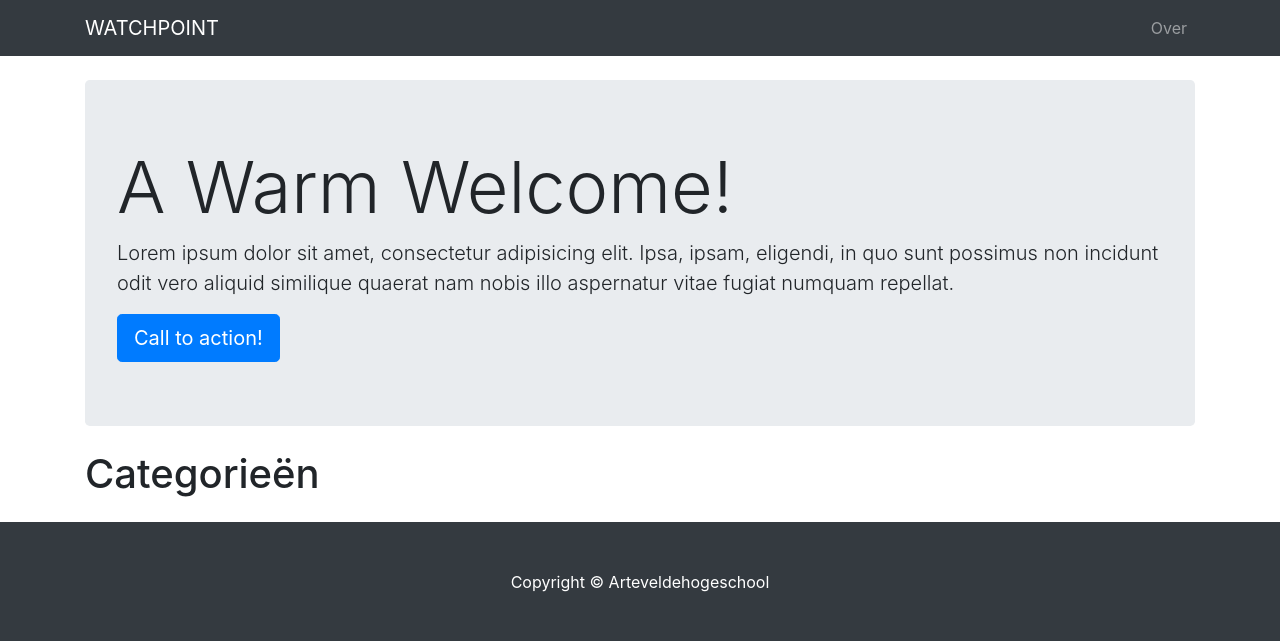
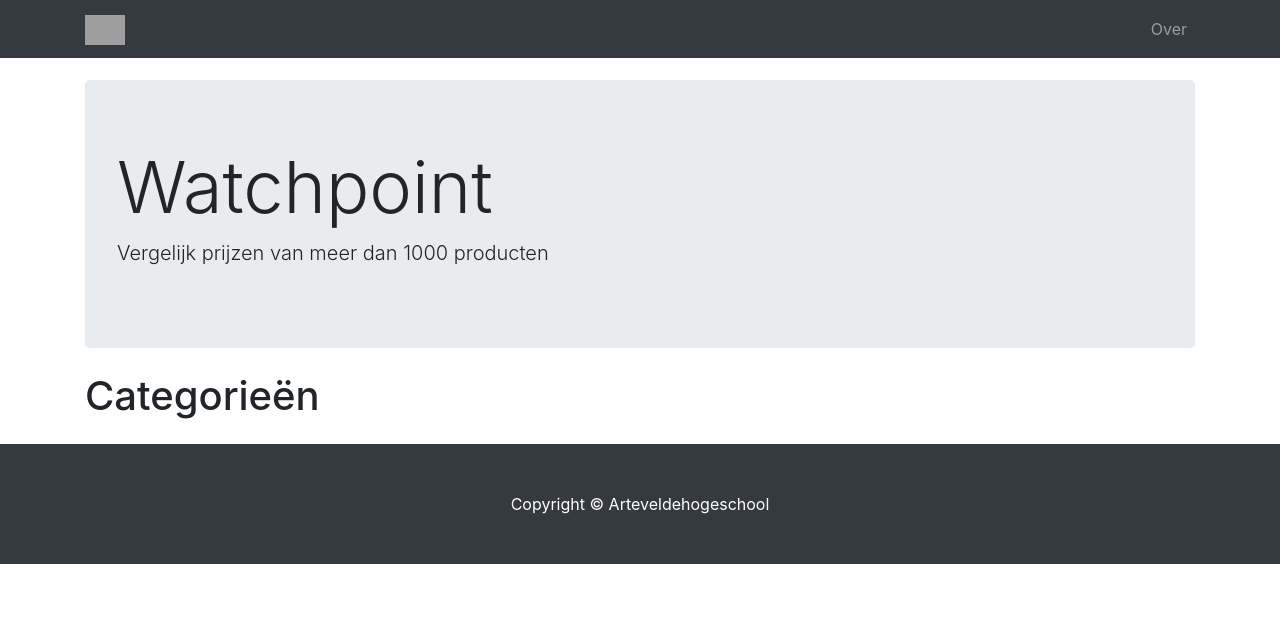
Before and after one commit to andriesmeyers/watchpoint, a PHP site: page /index.php in a window 1280 px wide. Shown: the top 641 px of the page. Run offline with PHP 8.4, Linux system fonts and the light colour scheme; data comes from the database, SQL or seed files in the repository; data that the repository does not hold is empty; grey boxes are pictures that could not be loaded.

Commit message:
front-end

```diff
--- a/_layout/head.php
+++ b/_layout/head.php
@@ -1,8 +1,16 @@
 <!DOCTYPE html>
 <html lang="en">
-
   <head>
-
+    <!-- Favicon -->
+    <link rel="apple-touch-icon" sizes="180x180" href="/styles/images/favicons/apple-touch-icon.png">
+    <link rel="icon" type="image/png" sizes="32x32" href="/styles/images/favicons/favicon-32x32.png">
+    <link rel="icon" type="image/png" sizes="16x16" href="/styles/images/favicons/favicon-16x16.png">
+    <link rel="manifest" href="/styles/images/favicons/site.webmanifest">
+    <link rel="mask-icon" href="/styles/images/favicons/safari-pinned-tab.svg" color="#5bbad5">
+    <link rel="shortcut icon" href="/styles/images/favicons/favicon.ico">
+    <meta name="msapplication-TileColor" content="#da532c">
+    <meta name="msapplication-config" content="/styles/images/favicons/browserconfig.xml">
+    <meta name="theme-color" content="#ffffff">
     <meta charset="utf-8">
     <meta name="viewport" content="width=device-width, initial-scale=1, shrink-to-fit=no">
     <meta name="description" content="">
--- a/_layout/header.php
+++ b/_layout/header.php
@@ -4,7 +4,9 @@
 <!-- Navigation -->
 <nav class="navbar fixed-top navbar-expand-lg navbar-dark bg-dark fixed-top">
   <div class="container">
-    <a class="navbar-brand" href="index.php">WATCHPOINT</a>
+    <a class="navbar-brand" href="index.php">
+      <img src="./styles/images/logo.png" height="30" alt="watchpoint">
+    </a>
     <button class="navbar-toggler navbar-toggler-right" type="button" data-toggle="collapse" data-target="#navbarResponsive" aria-controls="navbarResponsive" aria-expanded="false" aria-label="Toggle navigation">
       <span class="navbar-toggler-icon"></span>
     </button>
@@ -18,9 +20,3 @@
   </div>
 </nav>
 <div class="container">
-  <header class="jumbotron my-4">
-      <h1 class="display-3">A Warm Welcome!</h1>
-      <p class="lead">Lorem ipsum dolor sit amet, consectetur adipisicing elit. Ipsa, ipsam, eligendi, in quo sunt possimus non incidunt odit vero aliquid similique quaerat nam nobis illo aspernatur vitae fugiat numquam repellat.</p>
-      <a href="#" class="btn btn-primary btn-lg">Call to action!</a>
-  </header>
-<!-- Jumbotron Header -->
--- a/index.php
+++ b/index.php
@@ -13,7 +13,10 @@ $result = $mysqli->query($sql_query);
 <?php
     require('_layout/header.php');
 ?>
-
+<header class="jumbotron my-4">
+      <h1 class="display-3">Watchpoint</h1>
+      <p class="lead">Vergelijk prijzen van meer dan 1000 producten</p>
+</header>
 <h1 class="my-4">Categorieën</h1>
 
 <!-- Marketing Icons Section -->
```
Also changed, not shown: category.php (+5 -4 lines). Lines whose indentation alone changed are shown as unchanged.
